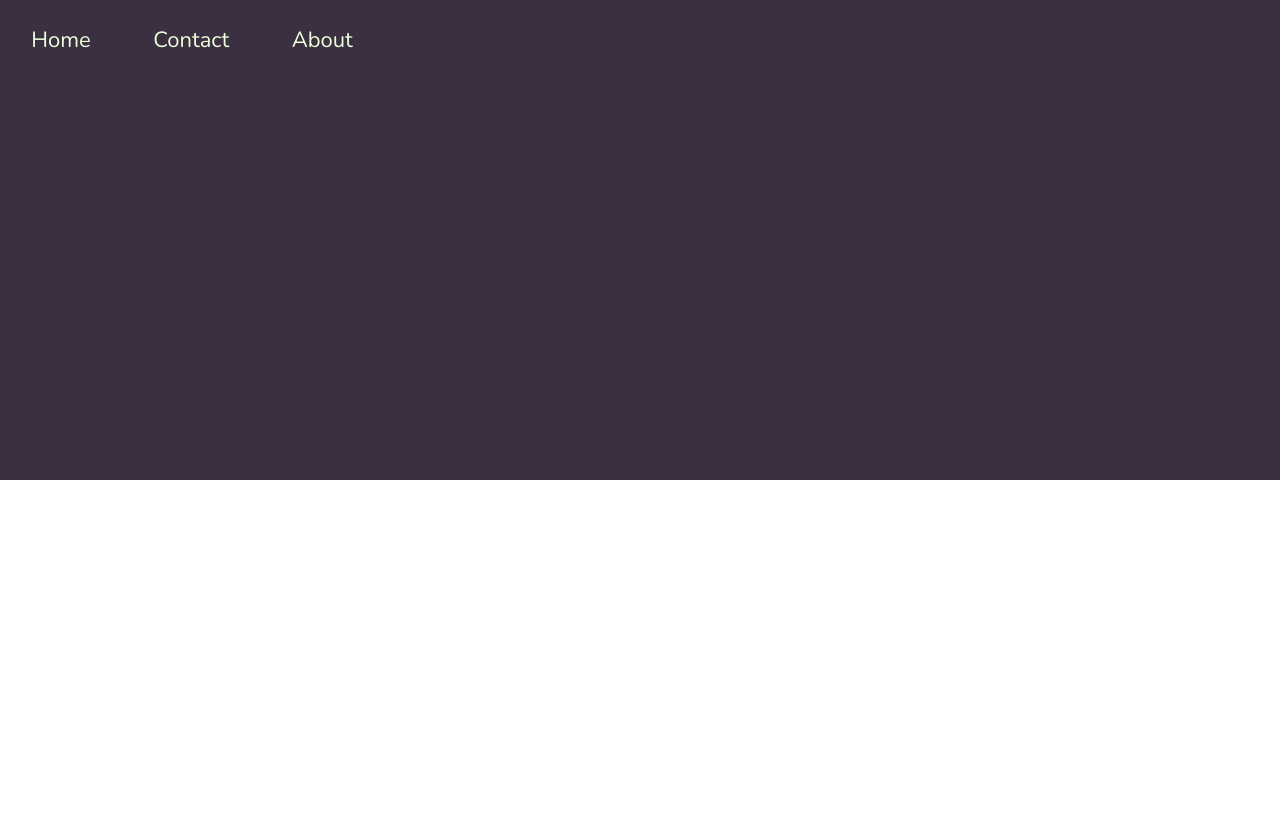
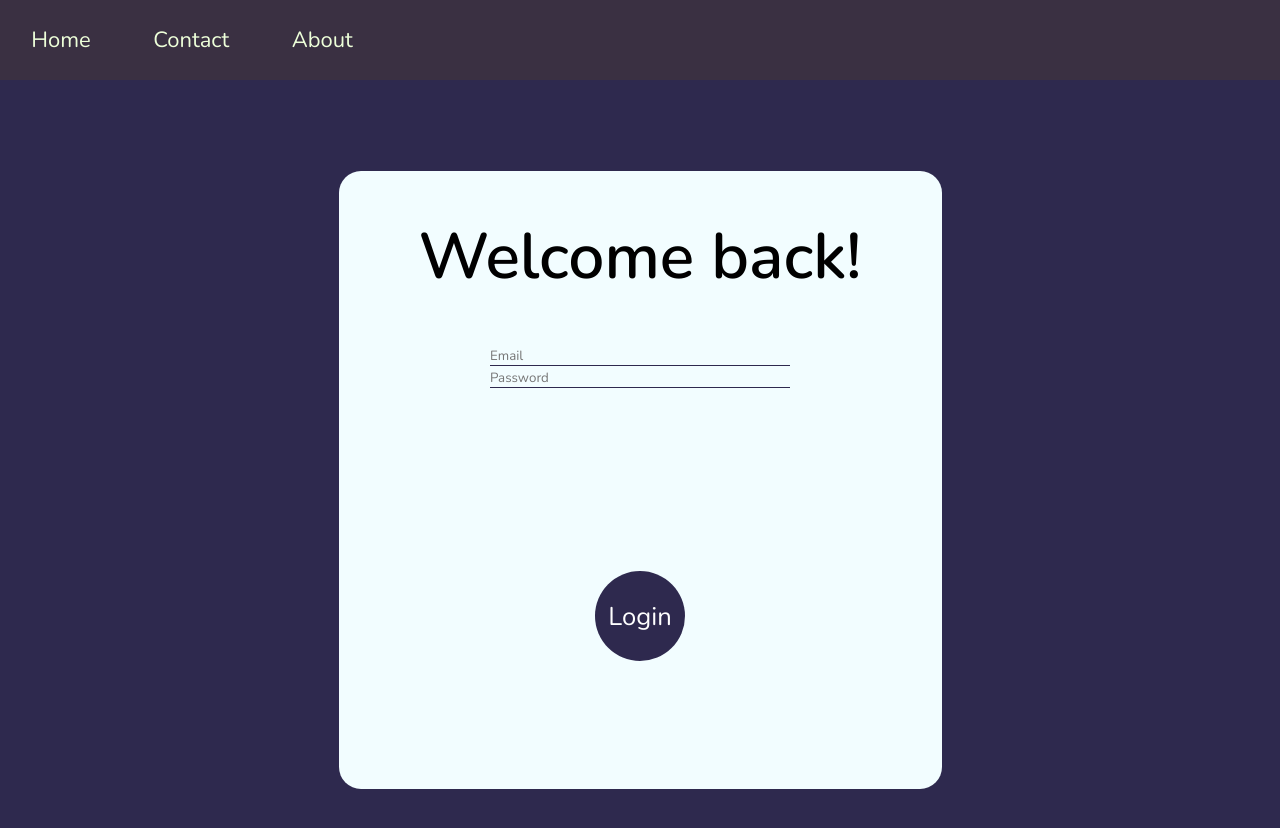
Before and after one commit to fletcher-greg/trello-clone, a React (Create React App) app: page /login in a window 1280 px wide. Shown: the top 828 px of the page. Before the commit the page ends 800 px from the top, so only its background shows below. Built offline with nearby package versions, Linux system fonts and the light colour scheme.

Commit message:
styling for login forms and add reducer

```diff
--- a/src/App.css
+++ b/src/App.css
@@ -19,6 +19,8 @@ ul {
 .cards-wrapper {
   max-width: 1400px;
   margin: 0 auto;
+  display: flex;
+  flex-direction: row;
 }
 /* NAVIGATION */
 
@@ -65,7 +67,6 @@ ul {
 
 .Card {
   width: 272px;
-
   margin-left: 1em;
   border-radius: 5px;
 }
@@ -161,3 +162,103 @@ ul {
   padding: 0.4em 2em;
   border-radius: 10px;
 }
+.Login {
+  background: #2e294e;
+  display: grid;
+
+  place-items: center;
+  height: 100vh;
+}
+.login-form {
+  background-color: #f2fdff;
+  display: grid;
+  grid-template-rows: 2fr 1fr 4fr;
+  height: 618px;
+  width: 603px;
+  border-radius: 22px;
+  text-align: center;
+}
+.login-title {
+  font-size: 4rem;
+  font-weight: 700;
+  place-self: center;
+}
+.Login .login-input {
+  background: none;
+  outline: none;
+  border: none;
+  border-bottom: 1px solid #2e294e;
+  width: 300px;
+}
+.Login .btn-login {
+  background: #2e294e;
+  outline: none;
+  border: none;
+  font-size: 1.6rem;
+  color: white;
+  width: 90px;
+  height: 90px;
+  border-radius: 50%;
+  place-self: center;
+}
+
+.Login .input-container {
+  /* display: flex; */
+  /* justify-content: center;
+  align-items: center;
+  flex-direction: column; */
+  height: 100px;
+  width: 300px;
+  place-self: center;
+}
+/* Register */
+
+.Register {
+  background: #2e294e;
+  display: grid;
+
+  place-items: center;
+  height: 100vh;
+}
+.register-form {
+  background-color: #f2fdff;
+  display: grid;
+  grid-template-rows: 2fr 1fr 4fr;
+  height: 618px;
+  width: 603px;
+  border-radius: 22px;
+  text-align: center;
+}
+.register-title {
+  font-size: 4rem;
+  font-weight: 700;
+  place-self: center;
+}
+.Register .register-input {
+  background: none;
+  outline: none;
+  border: none;
+  border-bottom: 1px solid #2e294e;
+  width: 300px;
+}
+.Register .btn-register {
+  background: #2e294e;
+  outline: none;
+  border: none;
+  font-size: 1.6rem;
+  color: white;
+  width: 90px;
+  height: 90px;
+  border-radius: 50%;
+  place-self: center;
+}
+
+.Register .input-container {
+  /* display: flex; */
+  /* justify-content: center;
+  align-items: center;
+  flex-direction: column; */
+  height: 100px;
+  width: 300px;
+  place-self: center;
+}
--- a/src/App.js
+++ b/src/App.js
@@ -1,25 +1,32 @@
-import React from "react";
+import React, { useReducer, createContext } from "react";
+import { BrowserRouter as Router, Switch, Route } from "react-router-dom";
 import Home from "./pages/home";
 import Contact from "./pages/contact";
 import About from "./pages/about";
 import Nav from "./components/nav";
 import Footer from "./components/footer";
 import Hero from "./pages/hero";
-import { BrowserRouter as Router, Switch, Route, Link } from "react-router-dom";
+import Login from "./pages/login";
+import Register from "./pages/register";
+import { initState, listReducer } from "./store/index";
 
 import "./App.css";
+export const AppState = createContext([null, () => {}]);
 
 function App() {
+  const [state, dispatch] = useReducer(listReducer, initState);
+  console.log(state);
   return (
     <Router>
       <div className="App">
+        <AppState.Provider value={[state, dispatch]}>
           <Nav />
           <Switch>
             <Route exact path="/">
               <Hero />
             </Route>
             <Route path="/home">
-            <Home />
+              <Home state={state} />
             </Route>
             <Route path="/contact">
               <Contact />
@@ -27,8 +34,15 @@ function App() {
             <Route path="/about">
               <About />
             </Route>
+            <Route path="/login">
+              <Login />
+            </Route>
+            <Route path="/register">
+              <Register />
+            </Route>
           </Switch>
           <Footer />
+        </AppState.Provider>
       </div>
     </Router>
   );
--- a/src/components/card/index.js
+++ b/src/components/card/index.js
@@ -1,9 +1,11 @@
-import React, { useState, useRef, useEffect } from "react";
+import React, { useState, useRef, useContext } from "react";
+import { AppState } from "../../App";
 
-export default () => {
+export default ({ card }) => {
+  const [state, dispatch] = useContext(AppState);
   const node = useRef();
-  let [title, setTitle] = useState("New title");
-  let [clicked, setClicked] = useState(false);
+  // let [title, setTitle] = useState("New title");
+  // let [clicked, setClicked] = useState(false);
   // function handleClick(e) {
   //   if (node.current.contains(e.target)) {
   //     console.log(node.current);
@@ -21,24 +23,38 @@ export default () => {
   //     document.removeEventListener("mousedown", handleClick);
   //   };
   // }, []);
+
   return (
     <section className="Card">
       <div className="card-header" ref={node}>
         <textarea
           className="topic-title"
-          value={title}
-          onChange={e => setTitle(e.target.value)}
+          value={card.title}
+          onChange={() => "hi"}
+          // onChange={e => setTitle(e.target.value)}
         >
-          {title}
+          {card.title}
         </textarea>
-        <div className="list-cards">
-          <a className="card-click">
-            <span className="card-label"></span>
-            <p className="card-title">Temporary</p>
-          </a>
-        </div>
+        {card.cards.map(card => (
+          <div key={card.id} className="list-cards">
+            <a className="card-click">
+              <span className="card-label"></span>
+              <p className="card-title">{card.text}</p>
+            </a>
+          </div>
+        ))}
       </div>
-      <button className="card-add-btn">Add Another</button>
+      <button
+        onClick={() =>
+          dispatch({
+            type: "ADD",
+            cards: [{ id: 1, text: "whoo baby" }]
+          })
+        }
+        className="card-add-btn"
+      >
+        Add Another
+      </button>
     </section>
   );
 };
--- a/src/pages/home/index.js
+++ b/src/pages/home/index.js
@@ -1,12 +1,26 @@
-import React from "react";
-
+import React, { useContext, useEffect } from "react";
+import { AppState } from "../../App";
+import { getInitData } from "../../services/index";
 import Card from "../../components/card";
 
 export default () => {
+  const [state, dispatch] = useContext(AppState);
+
+  useEffect(() => {
+    async function fetchData() {
+      let data = await getInitData();
+
+      dispatch({ type: "INIT", data });
+    }
+
+    fetchData();
+  }, []);
   return (
     <main className="Home">
       <div className="cards-wrapper">
-        <Card />
+        {state.map(card => (
+          <Card card={card} />
+        ))}
       </div>
     </main>
   );
--- a/src/pages/login/index.js
+++ b/src/pages/login/index.js
@@ -0,0 +1,14 @@
+import React from "react";
+
+export default () => (
+  <div className="Login">
+    <form className="login-form">
+      <h2 className="login-title">Welcome back!</h2>
+      <div className="input-container">
+        <input className="login-input" placeholder="Email" />
+        <input className="login-input" placeholder="Password" />
+      </div>
+      <button className="btn-login">Login</button>
+    </form>
+  </div>
+);
--- a/src/pages/register/index.js
+++ b/src/pages/register/index.js
@@ -0,0 +1,16 @@
+import React from "react";
+
+export default () => (
+  <div className="Register">
+    <form className="register-form">
+      <h2 className="register-title">Welcome back!</h2>
+      <div className="input-container">
+        <input className="register-input" placeholder="First Name" />
+        <input className="register-input" placeholder="Last Name" />
+        <input className="register-input" placeholder="Email" />
+        <input className="register-input" placeholder="Password" />
+      </div>
+      <button className="btn-register">Register</button>
+    </form>
+  </div>
+);
--- a/src/services/index.js
+++ b/src/services/index.js
@@ -45,3 +45,14 @@ export const subscribe = async email => {
     return;
   }
 };
+
+export const getInitData = async () => {
+  try {
+    let data = await api.get("/auth/user-data");
+    console.log(data.data.data);
+
+    return data.data.data;
+  } catch (err) {
+    console.log(err);
+  }
+};
--- /dev/null
+++ b/src/store/index.js
@@ -0,0 +1,24 @@
+export const initState = [
+  {
+    title: "Nikolaus",
+    id: 0,
+    cards: [{ id: 0, text: "extra special" }]
+  },
+  {
+    title: "Recipes",
+    id: 0,
+    cards: [{ id: 0, text: "some text" }]
+  }
+];
+
+export const listReducer = (state, action) => {
+  switch (action.type) {
+    case "ADD":
+      console.log([...state, { cards: [...action.cards] }]);
+      return [...state, { cards: [...action.cards] }];
+    case "INIT":
+      return action.data;
+    default:
+      return;
+  }
+};
```
Lines whose indentation alone changed are shown as unchanged.
